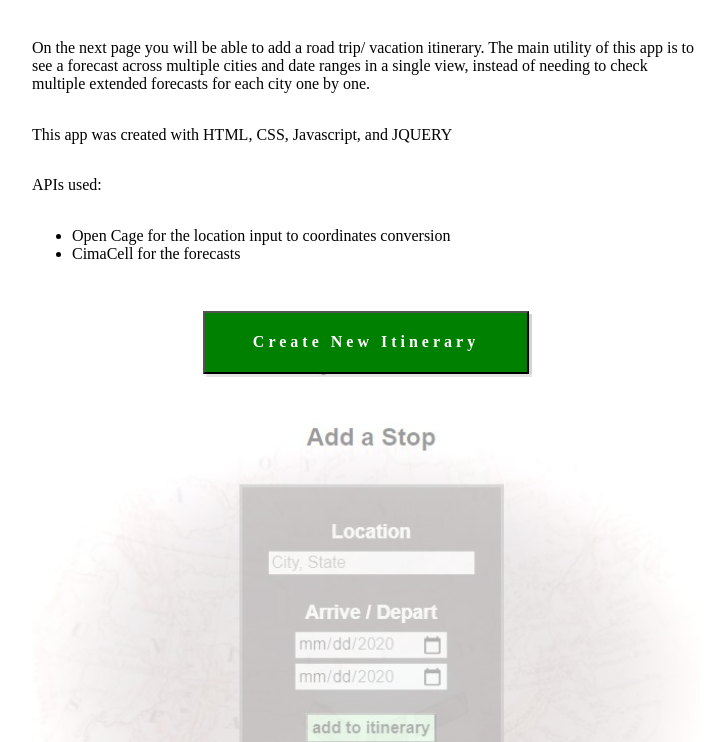
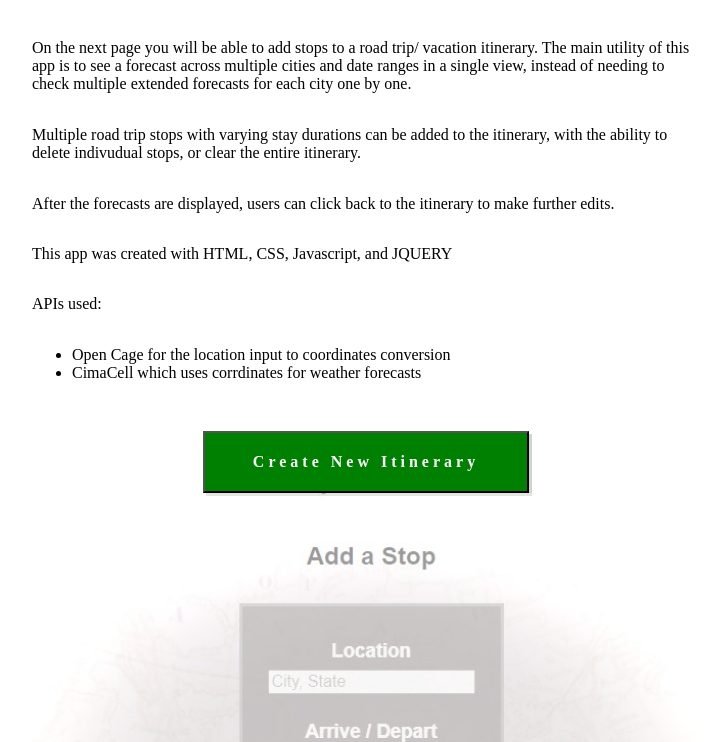
Before and after one commit to BrianHook1183/roadtrip-forecast, a plain HTML site: page index.html in a window 1280 px wide. Shown: the part 58-800 px from the top of the page, without its empty margins (274-999 px from the left). Drawn offline with nearby package versions, Linux system fonts and the light colour scheme.

Commit message:
added/edited landing page explanation

```diff
--- a/index.html
+++ b/index.html
@@ -14,12 +14,14 @@
     </header>
 		<main>
       <section class="start flex column">
-        <p>On the next page you will be able to add a road trip/ vacation itinerary. The main utility of this app is to see a forecast across multiple cities and date ranges in a single view, instead of needing to check multiple extended forecasts for each city one by one.</p>
+        <p>On the next page you will be able to add stops to a road trip/ vacation itinerary. The main utility of this app is to see a forecast across multiple cities and date ranges in a single view, instead of needing to check multiple extended forecasts for each city one by one.</p>
+        <p>Multiple road trip stops with varying stay durations can be added to the itinerary, with the ability to delete indivudual stops, or clear the entire itinerary.</p>
+        <p>After the forecasts are displayed, users can click back to the itinerary to make further edits.</p>
         <p>This app was created with HTML, CSS, Javascript, and JQUERY</p>
         <p>APIs used:
           <ul>
             <li>Open Cage for the location input to coordinates conversion</li>
-            <li>CimaCell for the forecasts</li>
+            <li>CimaCell which uses corrdinates for weather forecasts</li>
           </ul>
         </p>
         <button class= "nav-button" id="js-start">Create New Itinerary</button>
```
